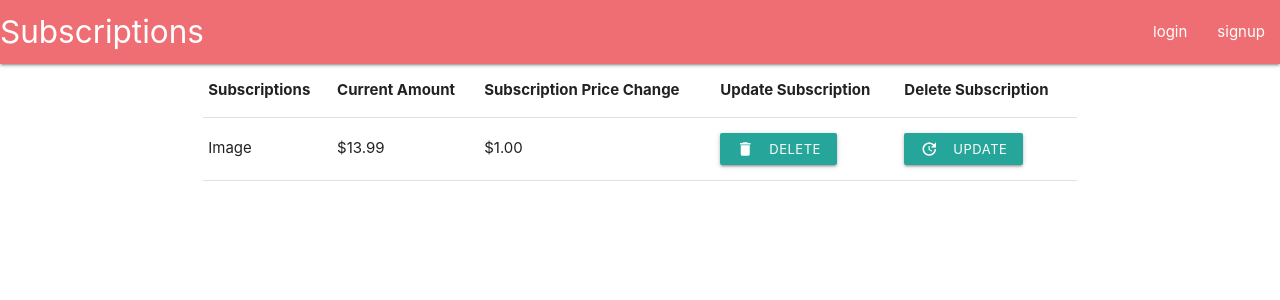
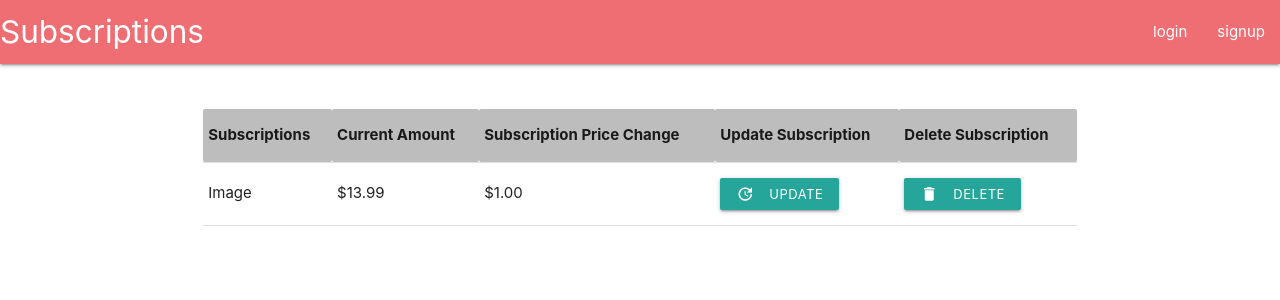
Before and after one commit to Aikeh2021/subscription-manager, a React (Create React App) app in the folder client/: page /dashboard in a window 1280 px wide. Shown: the top 300 px of the page. Built offline with nearby package versions, Linux system fonts and the light colour scheme.

Commit message:
Added a background color to the table head. Switched the order of the buttons on the subscription table because it was backwards.

```diff
--- a/client/src/App.js
+++ b/client/src/App.js
@@ -2,7 +2,7 @@ import { BrowserRouter as Router, Switch, Route } from "react-router-dom";
 import Navbar from "./components/Navbar/Navbar";
 import Home from "./containers/Home/Home";
 import SignUpForm from "./containers/SignUpForm/SignUpForm";
-import UserDashboard from './components/UserDashboard/UserDashboard';
+import UserDashboard from './containers/UserDashboard/UserDashboard';
 
 
 
--- a/client/src/components/Navbar/Navbar.jsx
+++ b/client/src/components/Navbar/Navbar.jsx
@@ -16,7 +16,7 @@ const navbar = () => {
     <a href="/" class="brand-logo">Subscriptions</a>
     <ul class="right hide-on-med-and-down">
       <li><a href="/">login</a></li>
-      <li><a href="/">signup</a></li>
+      <li><a href="/signup">signup</a></li>
 
  {/* This is a drop down arroww */}
       {/* <li><a class="dropdown-trigger" href="#!" data-target="dropdown1">Dropdown<i class="material-icons right">arrow_drop_down</i></a></li> */}
--- a/client/src/components/UserDashboard/UserDashboard.jsx
+++ b/client/src/containers/UserDashboard/UserDashboard.jsx
@@ -1,13 +1,23 @@
 import React from "react";
+
+const styles = {
+  thead: {
+    backgroundColor: "#bdbdbd"
+  }
+}
+
 
 const UserDashboard = () => {
   return (
+    <>
+    <br/>
+    <br/>
     <div>
     <div class="container">
     <div class="row">
     <div class="col s12">
     <table>
-        <thead>
+        <thead style={styles.thead}>
           <tr>
             <th>Subscriptions</th>
             <th>Current Amount</th>
@@ -22,8 +32,8 @@ const UserDashboard = () => {
             <td>Image</td>
             <td>$13.99</td>
             <td>$1.00</td>
+            <td><a class="waves-effect waves-light btn-small"><i class="material-icons left">update</i>UPDATE</a></td>
             <td><a class="waves-effect waves-light btn-small"><i class="material-icons left">delete</i>DELETE</a></td>
-            <td><a class="waves-effect waves-light btn-small"><i class="material-icons left">update</i>UPDATE</a></td>
           </tr>
         </tbody>
       </table>
@@ -31,6 +41,7 @@ const UserDashboard = () => {
     </div>
     </div>
     </div>
+    </>
   );
 };
 
```
